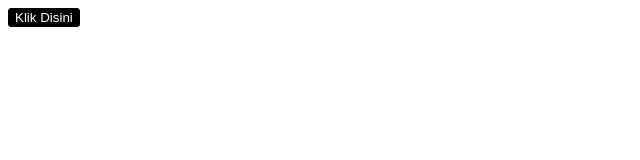
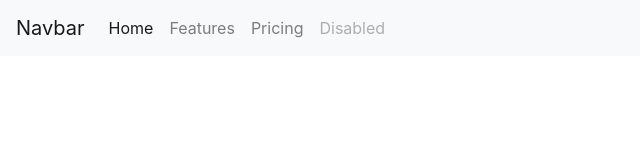
Before and after one commit to dimasAgung99/dimasAgung99.github.io, a plain HTML site: page index.html in a window 1280 px wide. Shown: the whole page, without its empty margins (0-640 px from the left). Drawn offline with nearby package versions, Linux system fonts and the light colour scheme.

Commit message:
test bootstrap

```diff
--- a/index.html
+++ b/index.html
@@ -1,23 +1,38 @@
-<!DOCTYPE html>
-<html>
+<!doctype html>
+<html lang="en">
   <head>
+    <!-- Required meta tags -->
+    <meta charset="utf-8">
+    <meta name="viewport" content="width=device-width, initial-scale=1, shrink-to-fit=no">
+
+    <!-- Bootstrap CSS -->
+    <link rel="stylesheet" href="https://stackpath.bootstrapcdn.com/bootstrap/4.4.1/css/bootstrap.min.css" integrity="sha384-Vkoo8x4CGsO3+Hhxv8T/Q5PaXtkKtu6ug5TOeNV6gBiFeWPGFN9MuhOf23Q9Ifjh" crossorigin="anonymous">
+
     <title>Dimas Agung Hidayat</title>
-    <meta name="viewport" content="width=device-width,initial-scale=1">
-    <style>
-
-      button{
-
-        border: 1px solid black;
-        border-radius: 3px;
-        background-color: black;
-        color: white;
-
-      }
-
-    </style>
   </head>
   <body>
-    <button onclick="klik()">Klik Disini</button>
-    <script src="script.js"></script>
+
+
+
+    <nav class="navbar navbar-expand-lg navbar-light bg-light">
+  <a class="navbar-brand" href="#">Navbar</a>
+  <button class="navbar-toggler" type="button" data-toggle="collapse" data-target="#navbarNavAltMarkup" aria-controls="navbarNavAltMarkup" aria-expanded="false" aria-label="Toggle navigation">
+    <span class="navbar-toggler-icon"></span>
+  </button>
+  <div class="collapse navbar-collapse" id="navbarNavAltMarkup">
+    <div class="navbar-nav">
+      <a class="nav-item nav-link active" href="#">Home <span class="sr-only">(current)</span></a>
+      <a class="nav-item nav-link" href="#">Features</a>
+      <a class="nav-item nav-link" href="#">Pricing</a>
+      <a class="nav-item nav-link disabled" href="#" tabindex="-1" aria-disabled="true">Disabled</a>
+    </div>
+  </div>
+</nav>
+
+    <!-- Optional JavaScript -->
+    <!-- jQuery first, then Popper.js, then Bootstrap JS -->
+    <script src="https://code.jquery.com/jquery-3.4.1.slim.min.js" integrity="sha384-J6qa4849blE2+poT4WnyKhv5vZF5SrPo0iEjwBvKU7imGFAV0wwj1yYfoRSJoZ+n" crossorigin="anonymous"></script>
+    <script src="https://cdn.jsdelivr.net/npm/popper.js@1.16.0/dist/umd/popper.min.js" integrity="sha384-Q6E9RHvbIyZFJoft+2mJbHaEWldlvI9IOYy5n3zV9zzTtmI3UksdQRVvoxMfooAo" crossorigin="anonymous"></script>
+    <script src="https://stackpath.bootstrapcdn.com/bootstrap/4.4.1/js/bootstrap.min.js" integrity="sha384-wfSDF2E50Y2D1uUdj0O3uMBJnjuUD4Ih7YwaYd1iqfktj0Uod8GCExl3Og8ifwB6" crossorigin="anonymous"></script>
   </body>
 </html>
```
